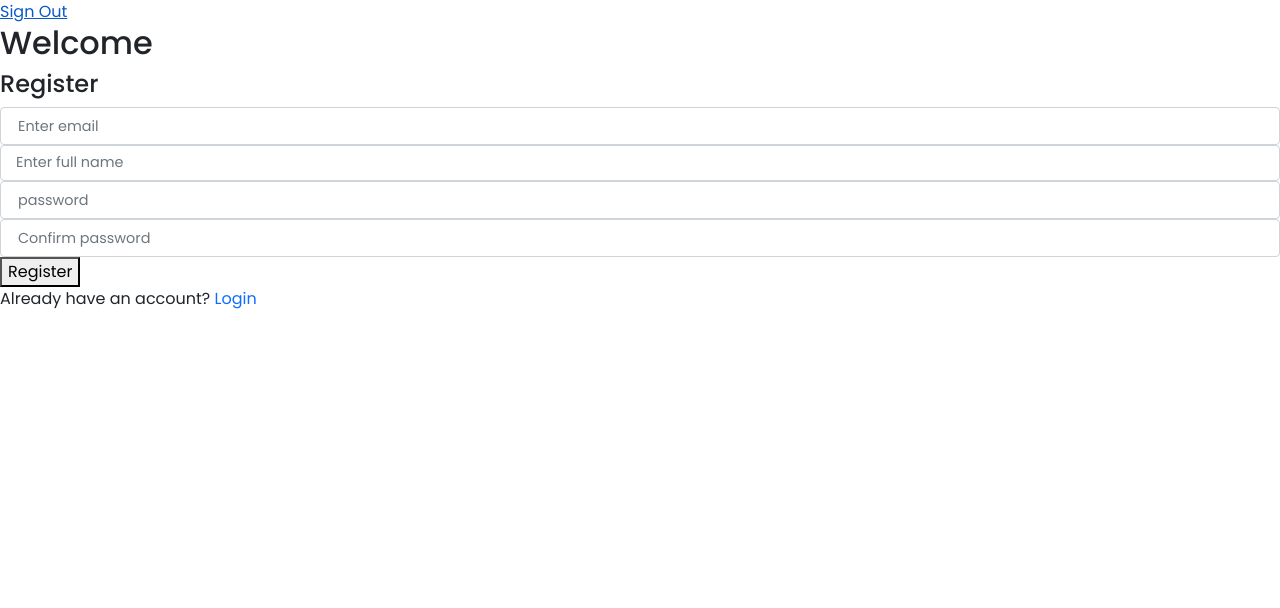
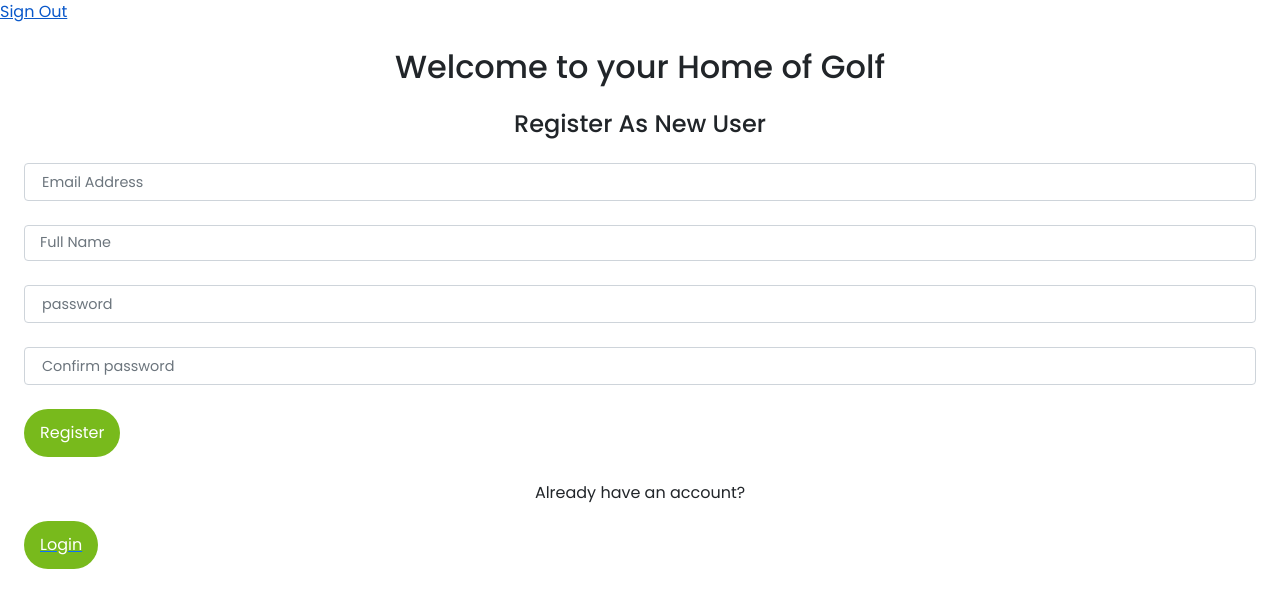
Before and after one commit to BenjaminSemah/capstone-front-end, a React (Create React App) app: page /register in a window 1280 px wide. Shown: the top 608 px of the page. Built offline with nearby package versions, Linux system fonts and the light colour scheme; no server answers.

Commit message:
Feature: Add style to register

```diff
--- a/src/components/auth/Signup.js
+++ b/src/components/auth/Signup.js
@@ -43,32 +43,33 @@ const Register = () => {
   }, [state]);
 
   return (
-    <section>
-      <h2>Welcome</h2>
+    <section className="">
+      <div className="form-outline m-4 ">
+        <h2 className="mb-4 text-center">Welcome to your Home of Golf</h2>
         <form onSubmit={registerUser}>
-        <h4>Register</h4>
-        <div>
+          <h4 className="m-4 text-center">Register As New User</h4>
+          <div className="form-outline mb-4">
             <input
               type="email"
               className="form-control"
               id="Email1"
-            placeholder="Enter email"
+              placeholder="Email Address"
               onChange={(e) => setEmail(e.target.value)}
               value={email}
             />
           </div>
-        <div>
+          <div className="form-outline mb-4">
             <input
               type="text"
               className="form-control"
               id="name"
-            placeholder="Enter full name"
+              placeholder="Full Name"
               onChange={(e) => setName(e.target.value)}
               value={name}
             />
           </div>
 
-        <div>
+          <div className="form-outline mb-4">
             <input
               type="password"
               className="form-control"
@@ -78,7 +79,7 @@ const Register = () => {
               value={password}
             />
           </div>
-        <div>
+          <div className="form-outline mb-4">
             <input
               type="password"
               className="form-control"
@@ -88,15 +89,16 @@ const Register = () => {
               value={passwordConfirmation}
             />
           </div>
-        <button type="submit">Register</button>
+          <button type="submit" className="btn btn-success btn-block mb-4 ">Register</button>
         </form>
-      <p>
-        Already have an account?
+        <div className="col-md-12 text-center">
+          <p>Already have an account?</p>
           {' '}
-        <Link to="/login" style={{ textDecoration: 'none' }}>
-          Login
+          <Link to="/login">
+            <button type="button" className="btn btn-success btn-block mb-4 ">Login</button>
           </Link>
-      </p>
+        </div>
+      </div>
     </section>
   );
 };
```
Lines whose indentation alone changed are shown as unchanged.
